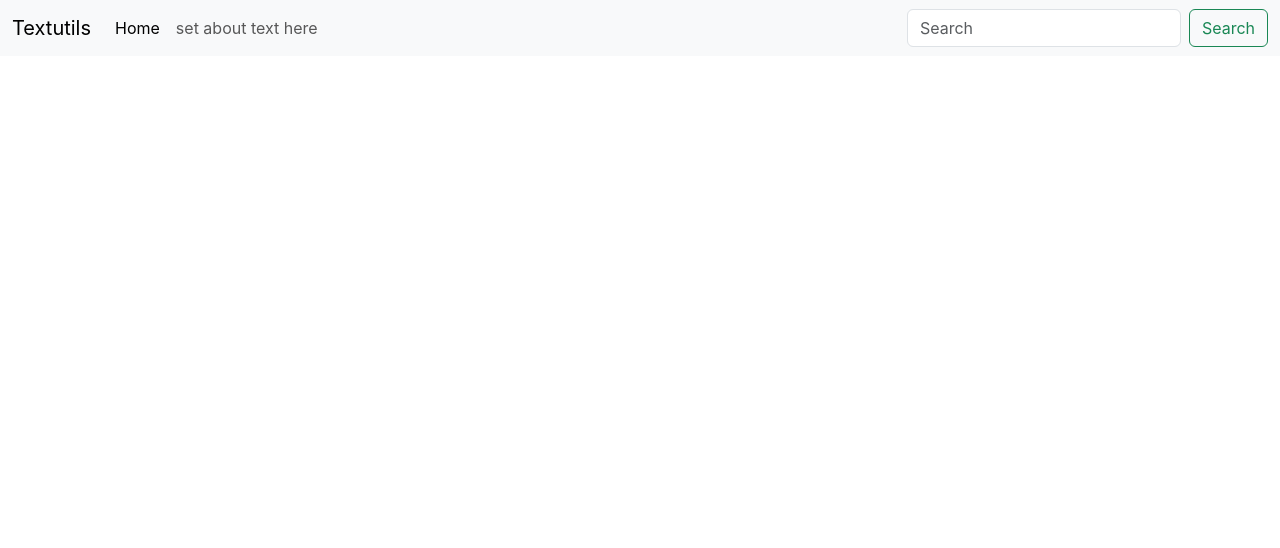
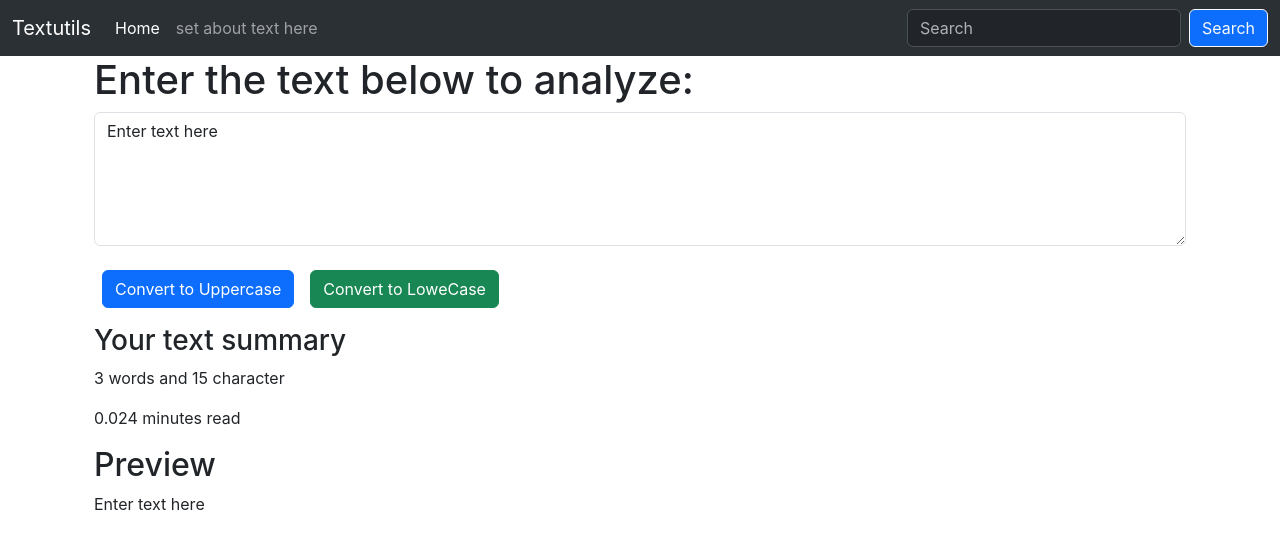
Before and after one commit to Deba94das/ReactJS-POC, a React (Create React App) app in the folder textutils/: page / in a window 1280 px wide. Shown: the top 548 px of the page. Built offline with nearby package versions, Linux system fonts and the light colour scheme.

Commit message:
states code added to handle the texts and added more functionality like upper and lower etc..

```diff
--- a/textutils/src/App.js
+++ b/textutils/src/App.js
@@ -1,5 +1,6 @@
 import "./App.css";
 import Navbar from "./components/Navbar";
+import TextForm from "./components/TextForm";
 
 function App() {
   return (
@@ -7,6 +8,9 @@ function App() {
       {/* <Navbar title ="Textutils" aboutText="About Textutils"/> */}
       {/* <Navbar /> */}
       <Navbar title="Textutils"></Navbar>
+      <div className="container" my-3>
+        <TextForm heading="Enter the text below to analyze:"/>
+      </div>
     </>
   );
 }
--- a/textutils/src/components/Navbar.js
+++ b/textutils/src/components/Navbar.js
@@ -5,7 +5,7 @@ import PropTypes from 'prop-types'
 function Navbar({title='set title here',aboutText='set about text here'}) {
   return (
     <div>
-      <nav className="navbar navbar-expand-lg bg-body-tertiary">
+      <nav className="navbar navbar-expand-lg bg-body-tertiary" data-bs-theme="dark">
         <div className="container-fluid">
           <a className="navbar-brand" href="/">
             {title}
@@ -41,7 +41,7 @@ function Navbar({title='set title here',aboutText='set about text here'}) {
                 placeholder="Search"
                 aria-label="Search"
               />
-              <button className="btn btn-outline-success" type="submit">
+              <button className="btn bg-primary btn-outline-light" type="submit" data-bs-theme="light">
                 Search
               </button>
             </form>
--- /dev/null
+++ b/textutils/src/components/TextForm.js
@@ -0,0 +1,38 @@
+import React, { useState } from "react";
+
+
+export default function TextForm(props) {
+  const [text,setText] = useState('Enter text here');
+
+  const convertToUppercase = () =>{
+    let upperText=text.toUpperCase();
+    setText(upperText);
+  }
+  const convertToLowercase = () =>{
+    let upperText=text.toLowerCase();
+    setText(upperText);
+  }
+  const handleOnChange =(e) =>{
+    setText(e.target.value);
+  }
+  return (
+    <>
+    <div className="container">
+      <h1>{props.heading}</h1>
+      <div className="mb-3">
+        <textarea className="form-control" id="myBox" onChange={handleOnChange} rows="5" value={text} ></textarea>
+        <br></br>
+        <button className="btn btn-primary mx-2" onClick={convertToUppercase}>Convert to Uppercase</button>
+        <button className="btn btn-success mx-2" onClick={convertToLowercase}>Convert to LoweCase</button>
+      </div>
+    </div>
+    <div className="container my-3">
+      <h3>Your text summary</h3>
+      <p>{text.split(" ").length} words and {text.length} character</p>
+      <p>{0.008 * text.split(" ").length} minutes read</p>
+      <h2>Preview</h2>
+      <p>{text}</p>
+    </div>
+    </>
+  );
+}
```
